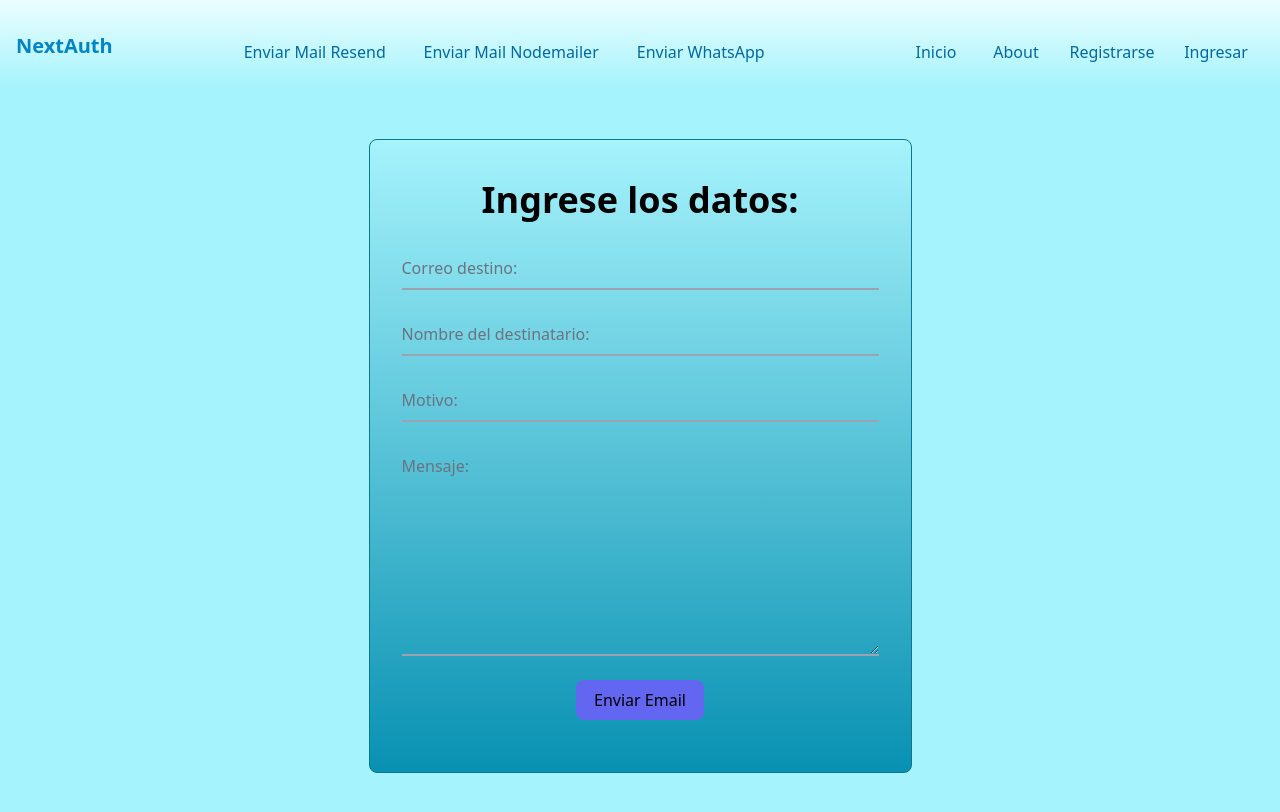
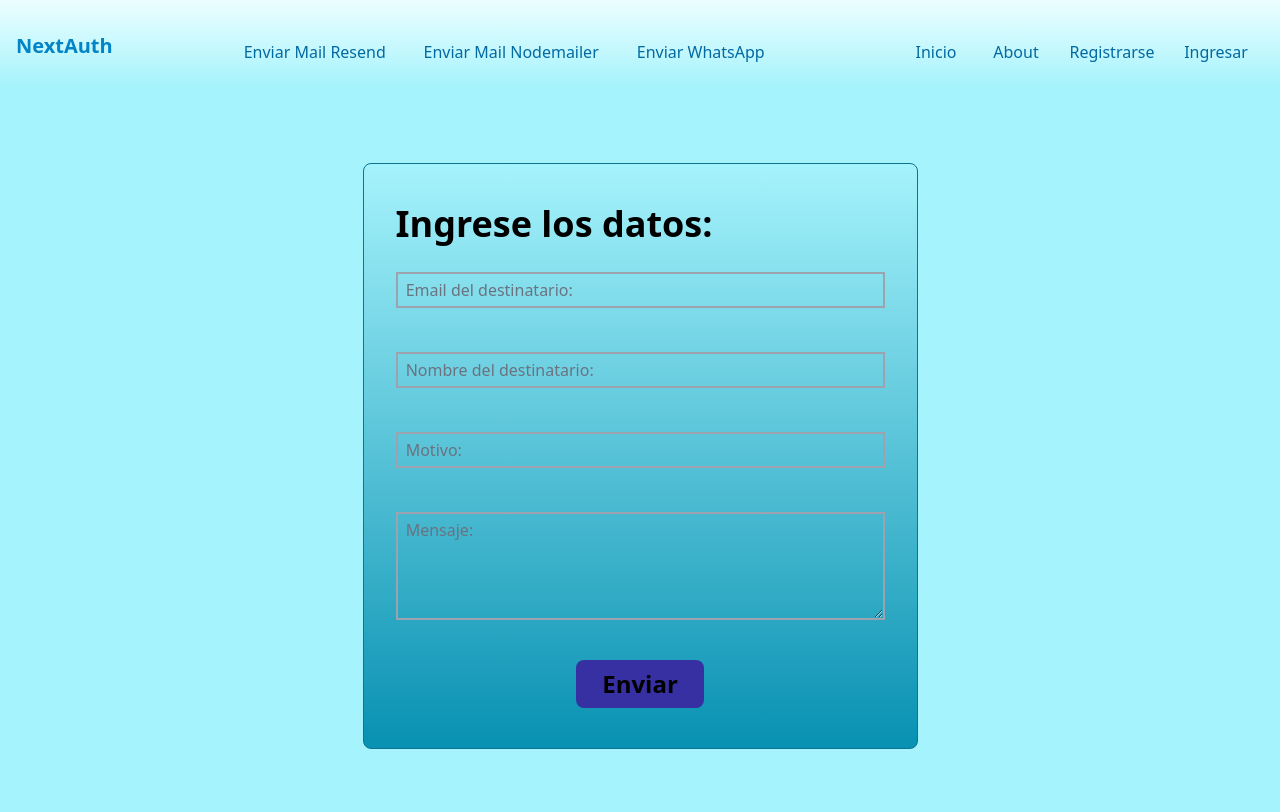
Before and after one commit to Is2095/authentication_email, a Next.js app: page /resend in a window 1280 px wide. Shown: the top 812 px of the page. Built offline with nearby package versions, Linux system fonts and the light colour scheme; no server answers.

Commit message:
formulario hecho con Formik, y validaciones con Yup

```diff
--- a/package.json
+++ b/package.json
@@ -17,6 +17,7 @@
     "bcryptjs": "^2.4.3",
     "eslint": "8.49.0",
     "eslint-config-next": "13.4.19",
+    "formik": "^2.4.5",
     "mongoose": "^7.5.1",
     "next": "13.4.19",
     "next-auth": "^4.23.1",
@@ -26,7 +27,8 @@
     "react-dom": "18.2.0",
     "resend": "^1.1.0",
     "tailwindcss": "3.3.3",
-    "typescript": "5.2.2"
+    "typescript": "5.2.2",
+    "yup": "^1.2.0"
   },
   "devDependencies": {
     "@types/bcryptjs": "^2.4.3"
--- a/src/app/resend/page.tsx
+++ b/src/app/resend/page.tsx
@@ -3,44 +3,169 @@
 import { FormEvent, useState } from 'react'
 import { useRouter } from "next/navigation"
 import axios from 'axios'
+import { validationSchema } from '@/utils/validate'
+import { useFormik, FormikHandlers, Formik, Form, Field, ErrorMessage, FormikHelpers, FormikProps } from 'formik'
 
+type TypeData = {
+    email: string
+    name: string
+    motivo: string
+    cuerpo: string
+}
+// const validate = (values: TypeData) => {
+//     ValidateForm.validate(values)
+//     .then(() => console.log(values, 'datos'))
+//     .catch((error) => console.log({error}, '**********')
+//     )
+// }
 function ResendPage() {
 
     const router = useRouter()
 
+    const initialValues = {
+        email: '',
+        name: '',
+        motivo: '',
+        cuerpo: ''
+    }
+    const onSubmit = async (values: TypeData, onSubmitProps: FormikHelpers<TypeData>) => {
+        const res = await axios.post('/api/send', values)
+        onSubmitProps.resetForm()
+        console.log('res del axios: ->', res.data);
+    }
+    const formik = useFormik<TypeData>({
+        // initialValues: {
+        //     email: '',
+        //     name: '',
+        //     motivo: '',
+        //     cuerpo: ''
+        // },
+        initialValues,
+        onSubmit,
+        validationSchema
+    })
+
+    // console.log('formik data: ', formik.values);
+    // console.log('formid errors: ', formik.errors);
+
+
     const [error, setError] = useState('')
+    /*const [data, setData] = useState<TypeData>({
+        email: '',
+        name: '',
+        motivo: '',
+        cuerpo: ''
+    })
+
+    const ingresoDatosCorreo = (e: React.ChangeEvent<HTMLInputElement | HTMLTextAreaElement>) => {
+        const { name, value } = e.target
+        setData({ ...data, [name]: value })
+    }
 
     const handleSubmit = async (e: FormEvent<HTMLFormElement>) => {
         e.preventDefault()
+        ValidateForm.validate(data)
+            .then(() => console.log(data, 'datos'))
+            .catch((error) => console.log(error.message, 'error'))
 
-        const formData = new FormData(e.currentTarget)
 
-        const res = await axios.post('/api/send', {
-            email: formData.get('email'),
-            name: formData.get('name'),
-            motivo: formData.get('motivo'),
-            cuerpo: formData.get('cuerpo')
-        })
+    }*/
+    //     const formData = new FormData(e.currentTarget)
 
-        setError('')
+    //     const data = {
+    //         email: formData.get('email'),
+    //         name: formData.get('name'),
+    //         motivo: formData.get('motivo'),
+    //         cuerpo: formData.get('cuerpo')
+    //     }
 
-    }
+    //     console.log(typeof data.name, '--', e.target.value);
+
+
+    //     // const res = await axios.post('/api/send', {
+    //     //     email: formData.get('email'),
+    //     //     name: formData.get('name'),
+    //     //     motivo: formData.get('motivo'),
+    //     //     cuerpo: formData.get('cuerpo')
+    //     // })
+
+
+    //     setError('')
+
+    //}
     return (
         <div className="justify-center h-[calc(100vh-4rem)] flex flex-col items-center">
             <div className="flex border border-cyan-700 bg-gradient-to-b from-cyan-200 to-cyan-600 px-8 py-10 w-3/10  rounded-lg">
-                <form onSubmit={handleSubmit} className="flex flex-col justify-end items-center">
-                    <h1 className="text-4xl font-bold mb-4">Ingrese los datos:</h1>
+                <Formik
+                    initialValues={initialValues}
+                    onSubmit={onSubmit}
+                    validationSchema={validationSchema}
+                >
 
-                    <input type="email" placeholder="Correo destino:" name="email" className="w-full my-3 py-2 bg-transparent border-b-2 border-gray-400 duration-200 focus:border-gray-700 text-black placeholder-gray-500 outline-none" />
+                    {(formik: FormikProps<TypeData>) => {
+                        return (
+                            <Form className="flex flex-col justify-end items-start">
+                                <h1 className="text-4xl font-bold mb-4">
+                                    Ingrese los datos:
+                                </h1>
+                                <div className='w-full h-20'>
+                                    <Field
+                                        type="text"
+                                        name='email'
+                                        placeholder=" Email del destinatario: "
+                                        // {...formik.getFieldProps('email')}
+                                        className="w-full mt-3 p-1 bg-transparent border-2 border-gray-400 duration-200 focus:border-gray-700 text-black placeholder-gray-500 outline-none"
+                                    />
+                                    <ErrorMessage name='email' component='div' className='text-red-600 text-xs font-bold' />
+                                    {/* {
+                            formik.touched.email && formik.errors.email
+                                ? <div className='text-red-600 text-xs font-bold'>{formik.errors.email}</div>
+                                : null
+                        } */}
+                                </div>
 
-                    <input type="text" placeholder="Nombre del destinatario:" name="name" className="w-full my-3 py-2 bg-transparent border-b-2 border-gray-400 duration-200 focus:border-gray-700 text-black placeholder-gray-500 outline-none" />
+                                <div className='w-full h-20'>
+                                    <Field
+                                        type="text"
+                                        name='name'
+                                        placeholder=" Nombre del destinatario: "
+                                        className="w-full mt-3 p-1 bg-transparent border-2 border-gray-400 duration-200 focus:border-gray-700 text-black placeholder-gray-500 outline-none"
+                                    />
+                                    <ErrorMessage name='name' component='div' className='text-red-600 text-xs font-bold' />
+                                </div>
 
-                    <input type="text" placeholder="Motivo:" name="motivo" className="w-full my-3 py-2 bg-transparent border-b-2 border-gray-400 duration-200 focus:border-gray-700 text-black placeholder-gray-500 outline-none"/>
+                                <div className='w-full h-20'>
+                                    <Field
+                                        type="text"
+                                        name='motivo'
+                                        placeholder=" Motivo: "
+                                        className="w-full mt-3 p-1 bg-transparent border-2 border-s-2 border-gray-400 duration-200 focus:border-gray-700 text-black placeholder-gray-500 outline-none"
+                                    />
+                                    <ErrorMessage name='motivo' component='div' className='text-red-600 text-xs font-bold' />
+                                </div>
 
-                    <textarea  placeholder='Mensaje:' name='cuerpo' cols={50} rows={8} className="w-full my-3 py-2 bg-transparent border-b-2 border-gray-400 duration-200 focus:border-gray-700 text-black placeholder-gray-500 outline-none"/>
+                                <div className='w-full h-40'>
+                                    <Field as='textarea'
+                                        name='cuerpo'
+                                        placeholder=' Mensaje:'
+                                        cols={50}
+                                        rows={4}
+                                        className="w-full mt-3 p-1 bg-transparent border-2  border-gray-400 duration-200 focus:border-gray-700 text-black placeholder-gray-500 outline-none"
+                                    />
+                                    <ErrorMessage name='cuerpo' component='div' className='text-red-600 text-xs font-bold' />
+                                </div>
 
-                    <button className="w-32 bg-indigo-500 my-3 px-4 py-2 rounded-lg">Enviar Email</button>
-                </form>
+                                <div className='w-full flex justify-center'>
+                                    <button type='submit' className="w-32 text-2xl font-bold bg-indigo-800 px-4 py-2 rounded-lg cursor-pointer disabled:text-indigo-700" disabled={!formik.isValid} >Enviar</button>
+                                </div>
+                            </Form>
+                        )
+                    }
+
+                    }
+
+                </Formik>
+
             </div>
         </div>
     )
--- /dev/null
+++ b/src/utils/validate.tsx
@@ -0,0 +1,25 @@
+import * as yup from 'yup'
+
+export const validationSchema = yup.object({
+    email: yup
+        .string()
+        .trim() // saca espacios en blanco al principio y al final
+        .required("El email es requrido")
+        .email("El correo no es válido"),
+    name: yup
+        .string()
+        .trim()
+        .required("El nombre es requerido")
+        .min(2, "El nombre debe tener más de 1 caracteres")
+        .max(15, "El nombre no debe contener más de 15 caracteres"),
+    motivo: yup
+        .string()
+        .required("Se requiere un motivo")
+        .min(4, "El motivo debe tener más de 3 caracteres")
+        .max(10, "El motivo no puede tener más de 10 caracteres"),
+    cuerpo: yup
+        .string()
+        .required("Se requiere este campo")
+        .min(5, "El motivo no puede tener menos de 5 caracteres")
+        .max(50, "Sólo se pueden ingresar 10 caracteres")
+})
```
Also changed, not shown: 2 other files (tests, documents, lock files or other folders).
